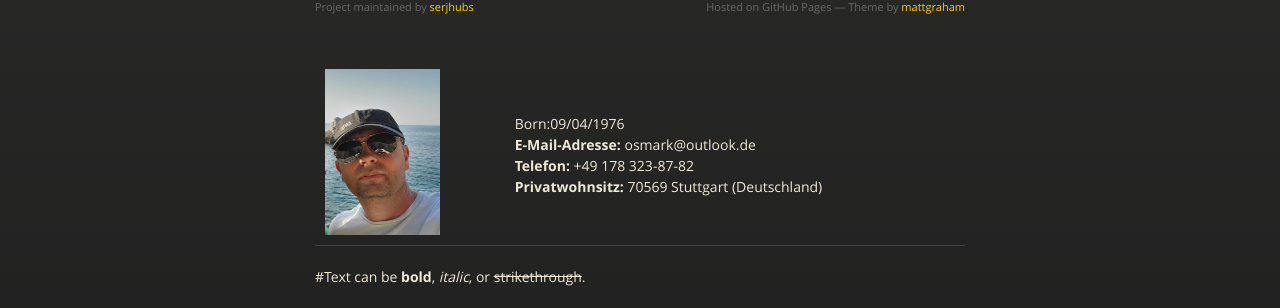
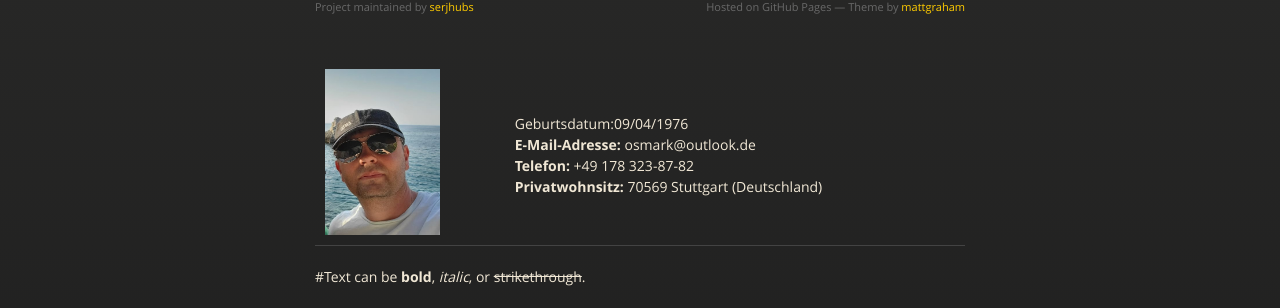
Before and after one commit to serjhubs/Resume, a Jekyll site: the page built from index.md, in a window 1280 px wide and 900 px high. Shown: the part 207-515 px from the top of the window. Built offline with Jekyll 4.4.1, drawn with Linux system fonts in a browser that asks for light colours.

Commit message:
Update index.md

```diff
--- a/index.md
+++ b/index.md
@@ -4,7 +4,7 @@ layout: default
 <Html>
    <table><tr>
      <td><img src="https://github.com/serjhubs/Resume/blob/main/_includes/SO.jpeg?raw=true" width="115" heihgt="125"></td>
-      <td> Born:09/04/1976
+      <td> Geburtsdatum:09/04/1976
        <br><strong>E-Mail-Adresse:</strong> osmark@outlook.de
         <br><strong>Telefon:</strong>  +49 178 323-87-82
          <br><strong>Privatwohnsitz:</strong> 70569 Stuttgart (Deutschland)
```
